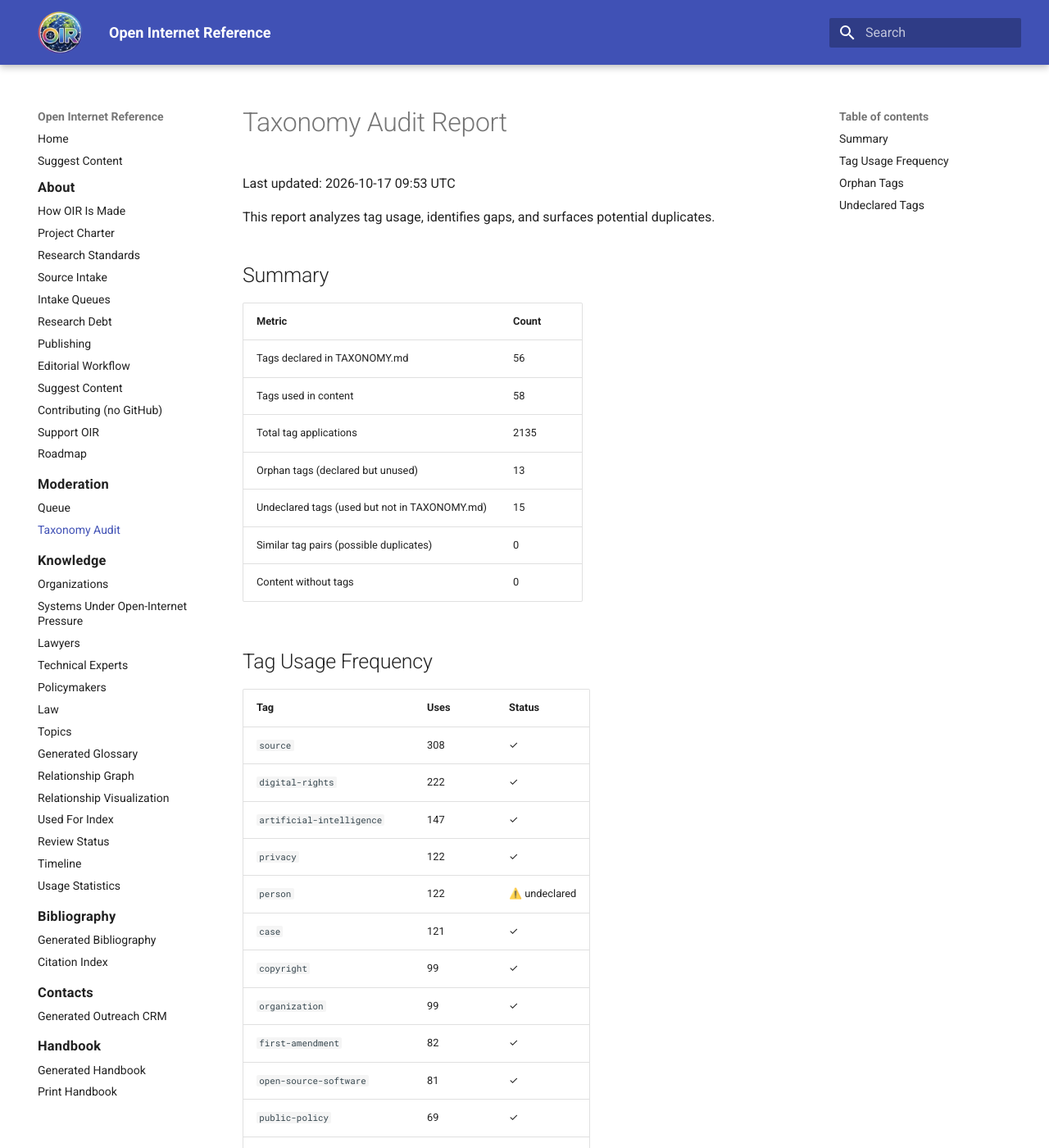
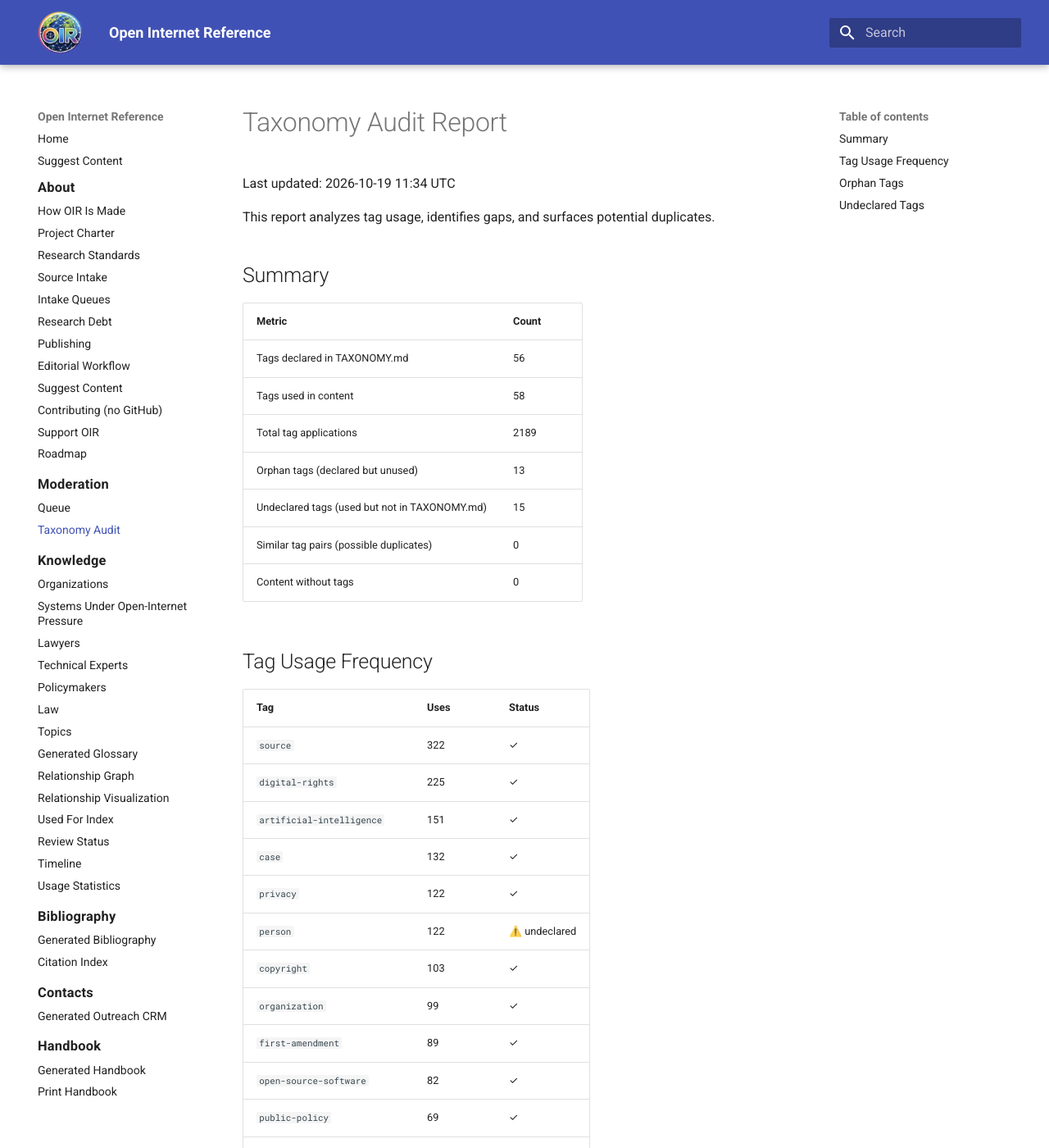
Before and after one commit to itsmeront/open-internet-reference, an MkDocs documentation site: the page built from website/generated/taxonomy-audit.md, in a window 1280 px wide and 1400 px high. Shown: the whole window at 82% size. Built offline with MkDocs 1.6.1 and Material for MkDocs 9.7.7, drawn with Linux system fonts in a browser that asks for light colours; some of the changed text lies outside the part shown.

Commit message:
chore: update moderation and taxonomy reports [automated]

```diff
--- a/website/generated/taxonomy-audit.md
+++ b/website/generated/taxonomy-audit.md
@@ -1,6 +1,6 @@
 # Taxonomy Audit Report
 
-Last updated: 2026-10-17 09:53 UTC
+Last updated: 2026-10-19 11:34 UTC
 
 This report analyzes tag usage, identifies gaps, and surfaces potential duplicates.
 
@@ -10,7 +10,7 @@ This report analyzes tag usage, identifies gaps, and surfaces potential duplicat
 |--------|-------|
 | Tags declared in TAXONOMY.md | 56 |
 | Tags used in content | 58 |
-| Total tag applications | 2135 |
+| Total tag applications | 2189 |
 | Orphan tags (declared but unused) | 13 |
 | Undeclared tags (used but not in TAXONOMY.md) | 15 |
 | Similar tag pairs (possible duplicates) | 0 |
@@ -20,20 +20,20 @@ This report analyzes tag usage, identifies gaps, and surfaces potential duplicat
 
 | Tag | Uses | Status |
 |-----|------|--------|
-| `source` | 308 | ✓ |
-| `digital-rights` | 222 | ✓ |
-| `artificial-intelligence` | 147 | ✓ |
+| `source` | 322 | ✓ |
+| `digital-rights` | 225 | ✓ |
+| `artificial-intelligence` | 151 | ✓ |
+| `case` | 132 | ✓ |
 | `privacy` | 122 | ✓ |
 | `person` | 122 | ⚠️ undeclared |
-| `case` | 121 | ✓ |
-| `copyright` | 99 | ✓ |
+| `copyright` | 103 | ✓ |
 | `organization` | 99 | ✓ |
-| `first-amendment` | 82 | ✓ |
-| `open-source-software` | 81 | ✓ |
+| `first-amendment` | 89 | ✓ |
+| `open-source-software` | 82 | ✓ |
 | `public-policy` | 69 | ✓ |
 | `outreach` | 56 | ⚠️ undeclared |
 | `internet-governance` | 51 | ✓ |
-| `attorney` | 41 | ✓ |
+| `attorney` | 44 | ✓ |
 | `computer-crime` | 36 | ✓ |
 | `cryptography` | 33 | ✓ |
 | `surveillance` | 32 | ✓ |
```
Also changed, not shown: other parts of website/generated/taxonomy-audit.md (+1 -1 lines), website/generated/moderation.md (+8 -6 lines), 2 other files.
